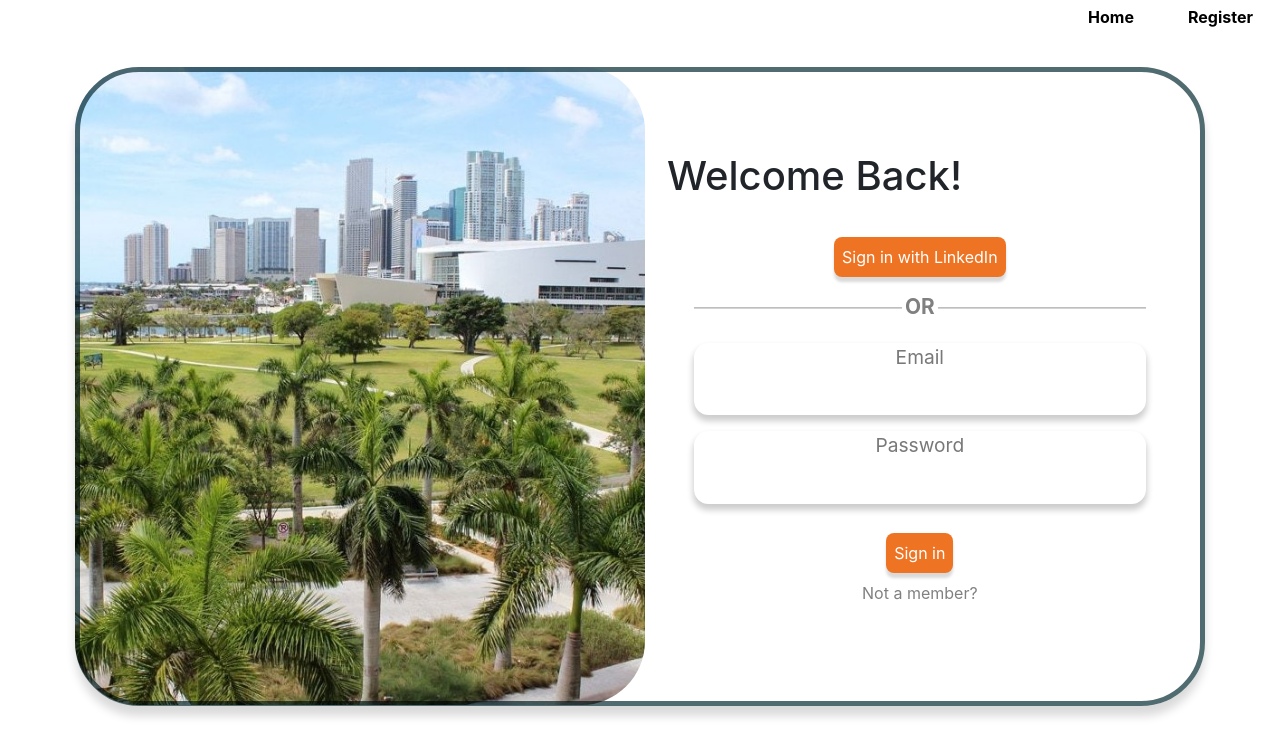
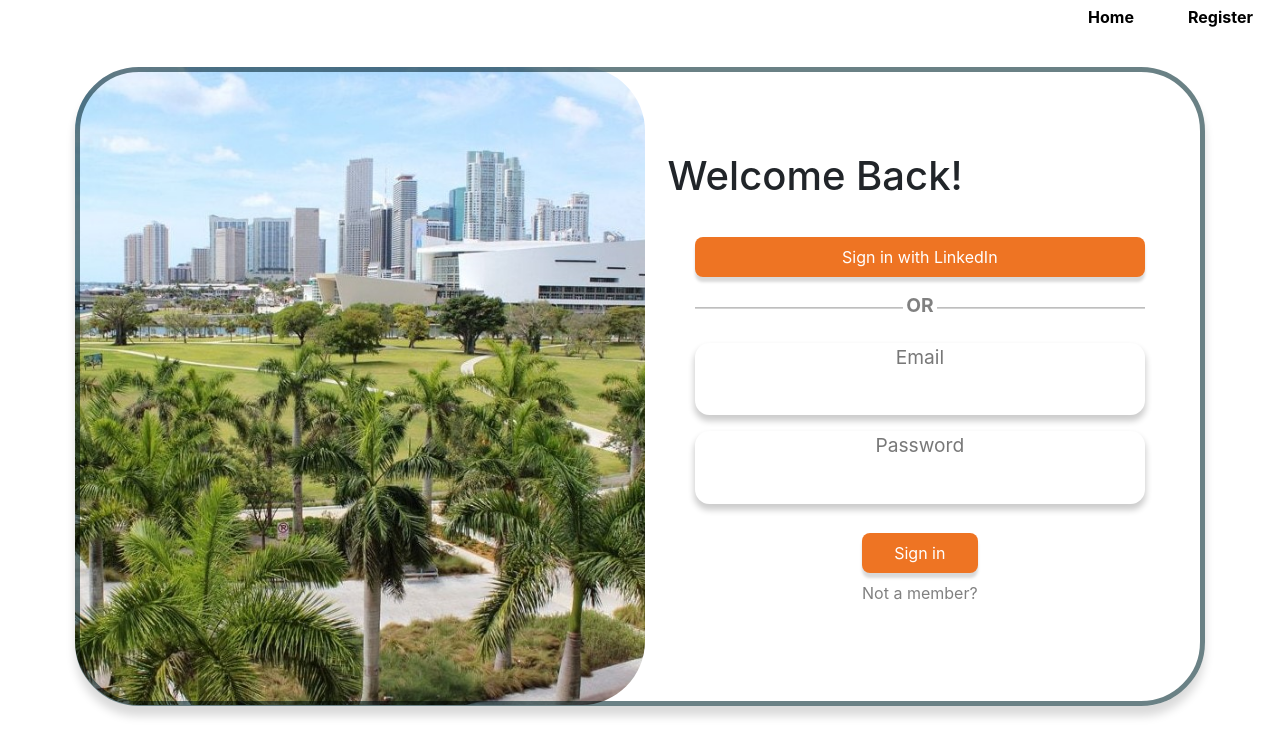
Before and after one commit to livio-zanardo/peoplebudget, a React (Create React App) app in the folder view/: page /login in a window 1280 px wide. Shown: the top 756 px of the page. Built offline with nearby package versions, Linux system fonts and the light colour scheme.

Commit message:
removed old button refs

```diff
--- a/view/src/components/GetStarted/index.jsx
+++ b/view/src/components/GetStarted/index.jsx
@@ -1,7 +1,6 @@
 import React from 'react';
 import Card from '../Card/index';
 import { Link } from 'react-router-dom';
-import Button from '../Button/index';
 import mapImg from '../../miamiMap.png';
 import { card, imageContainer, container } from './index.module.css';
 
@@ -36,16 +35,11 @@ const GetStarted = () => {
                         <div className="row">
                             <div className="col text-center">
                                 <Link color="white" to="/register">
-                                    <Button
-
-                                        color="#ee9623"
-                                        radius="5em"
-                                        sidePadding="1em"
-                                        centerPadding=".4em"
-                                        shadow
-                                    >
+                                <button
+                                className="button"
+                            >
                                         Get Started
-                                    </Button>
+                                    </button>
                                 </Link>
                             </div>
                         </div>
--- a/view/src/components/LoginComp/index.module.css
+++ b/view/src/components/LoginComp/index.module.css
@@ -1,4 +1,5 @@
-@media screen and (min-width: 300px) and (max-width: 700px) {
+/* Extra small devices (phones, 600px and down) */
+@media screen and (min-width: 300px) {
     .nav {
         grid-column: 1/4;
         padding-bottom: 1rem;
@@ -13,99 +14,11 @@
 
     .wrapper {
         display: grid;
-        grid-template-columns: 0% 100%;
+        grid-template-columns: 100%;
         border-radius: 4em;
         border-style: solid;
         border-width: thick;
-        border-color: rgb(08, 46, 52, 0.7);
-        box-shadow: 0px 10px 10px 0px rgb(218, 218, 218);
-        grid-column: 2/3;
-    }
-
-    .compContainer {
-        display: grid;
-        margin: 3rem 1rem;
-        grid-template-rows: 3.5rem 2rem 3rem 4fr;
-        grid-template-columns: 1fr 1fr 7fr 2fr;
-        row-gap: 0.8rem;
-    }
-
-    .welcome {
-        text-transform: capitalize;
-        grid-column: 2/ 5;
-    }
-
-    .button {
-        color: '#ee7423';
-        border-radius: 5em;
-    }
-
-    .linkedinSignIn {
-        justify-self: center;
-        grid-column: 3/4;
-        text-transform: capitalize;
-    }
-
-    .lineContainer {
-        display: grid;
-        justify-self: center;
-        grid-column: 3/4;
-    }
-
-    .input2 {
-        display: grid;
-        row-gap: 1rem;
-        grid-column: 3/4;
-    }
-
-    .signin {
-        display: grid;
-        padding-top: 0.8rem;
-        grid-template-rows: 1fr 1fr;
-        gap: 0.5rem;
-        justify-items: center;
-    }
-
-    .linkText {
-        color: grey;
-    }
-
-    .hr {
-        height: 1px;
-        width: 8rem;
-        background-color: lightgray;
-        grid-row: 3/4;
-    }
-
-    .or {
-        color: gray;
-        font-weight: bolder;
-        font-size: 1.2em;
-        grid-row: 3/4;
-        padding: 0rem 0.2rem;
-    }
-}
-
-@media screen and (min-width: 700px) and (max-width: 992px) {
-    .nav {
-        grid-column: 1/4;
-        padding-bottom: 1rem;
-    }
-
-    .container {
-        display: grid;
-        grid-template-columns: 1fr 15fr 1fr;
-        grid-column: 2/ 3;
-        padding-bottom: 3rem;
-    }
-
-    .wrapper {
-        display: grid;
-        grid-template-columns: 0% 100%;
-        border-radius: 4em;
-        border-style: solid;
-        border-width: thick;
-        border-color: rgb(08, 46, 52, 0.7);
+        border-color: rgb(08, 46, 52, 0.6);
         box-shadow: 0px 10px 10px 0px rgb(218, 218, 218);
         grid-column: 2/3;
     }
@@ -123,209 +36,7 @@
         grid-column: 2/ 5;
     }
 
-    .button {
-        color: '#ee7423';
-        border-radius: 5em;
-    }
-
     .linkedinSignIn {
-        justify-self: center;
-        grid-column: 3/4;
-        text-transform: capitalize;
-    }
-
-    .lineContainer {
-        display: grid;
-        justify-self: center;
-        grid-column: 3/4;
-    }
-
-    .input2 {
-        display: grid;
-        row-gap: 1rem;
-        grid-column: 3/4;
-    }
-
-    .signin {
-        display: grid;
-        padding-top: 0.8rem;
-        grid-template-rows: 1fr 1fr;
-        gap: 0.5rem;
-        justify-items: center;
-    }
-
-    .linkText {
-        color: grey;
-    }
-
-    .hr {
-        height: 1px;
-        width: 14rem;
-        background-color: lightgray;
-        grid-row: 3/4;
-    }
-
-    .or {
-        color: gray;
-        font-weight: bolder;
-        font-size: 1.2em;
-        grid-row: 3/4;
-        padding: 0rem 0.2rem;
-    }
-}
-
-@media screen and (min-width: 992px) {
-    .nav {
-        grid-column: 1/4;
-        padding-bottom: 1.5rem;
-    }
-
-    .container {
-        display: grid;
-        grid-template-columns: 1fr 15fr 1fr;
-        grid-column: 2/ 3;
-        padding-bottom: 4rem;
-    }
-
-    .wrapper {
-        display: grid;
-        grid-template-columns: 50% 50%;
-        border-radius: 4em;
-        border-style: solid;
-        border-width: thick;
-        border-color: rgb(08, 46, 52, 0.7);
-        box-shadow: 0px 10px 10px 0px rgb(218, 218, 218);
-        grid-column: 2/3;
-    }
-
-    .imageContainer {
-        margin: -0.3rem;
-        overflow: hidden;
-        background-image: url('../../AirlinesArena.jpg');
-        background-size: cover;
-        background-repeat: no-repeat;
-        border-radius: 4em;
-        mix-blend-mode: multiply;
-    }
-
-    .compContainer {
-        display: grid;
-        margin: 4rem 0rem;
-        grid-template-rows: 3.5rem 2rem 3rem 4fr;
-        grid-template-columns: 1fr 1fr 7fr 2fr;
-        row-gap: 0.7rem;
-    }
-
-    .welcome {
-        text-transform: capitalize;
-        grid-column: 2/ 5;
-    }
-
-    .button {
-        color: '#ee7423';
-        border-radius: 5em;
-    }
-
-    .linkedinSignIn {
-        justify-self: center;
-        grid-column: 3/4;
-        text-transform: capitalize;
-    }
-
-    .lineContainer {
-        display: grid;
-        justify-self: center;
-        grid-column: 3/4;
-    }
-
-    .input2 {
-        display: grid;
-        row-gap: 1rem;
-        grid-column: 3/4;
-    }
-
-    .signin {
-        display: grid;
-        padding-top: 0.8rem;
-        grid-template-rows: 1fr 1fr;
-        gap: 0.5rem;
-        justify-items: center;
-    }
-
-    .linkText {
-        color: grey;
-    }
-
-    .hr {
-        height: 1px;
-        width: 9rem;
-        background-color: lightgray;
-        grid-row: 3/4;
-    }
-
-    .or {
-        color: gray;
-        font-weight: bolder;
-        font-size: 1.3em;
-        grid-row: 3/4;
-        padding: 0rem 0.2rem;
-    }
-}
-
-@media screen and (min-width: 1200px) {
-    .nav {
-        grid-column: 1/4;
-        padding-bottom: 1.5rem;
-    }
-
-    .container {
-        display: grid;
-        grid-template-columns: 1fr 15fr 1fr;
-        grid-column: 2/ 3;
-        padding-bottom: 4rem;
-    }
-
-    .wrapper {
-        display: grid;
-        grid-template-columns: 50% 50%;
-        border-radius: 4em;
-        border-style: solid;
-        border-width: thick;
-        border-color: rgb(08, 46, 52, 0.7);
-        box-shadow: 0px 10px 10px 0px rgb(218, 218, 218);
-        grid-column: 2/3;
-    }
-
-    .imageContainer {
-        margin: -0.3rem;
-        overflow: hidden;
-        background-image: url('../../AirlinesArena.jpg');
-        background-size: cover;
-        background-repeat: no-repeat;
-        border-radius: 4em;
-        mix-blend-mode: multiply;
-    }
-
-    .compContainer {
-        display: grid;
-        margin: 5rem 0rem;
-        grid-template-rows: 4.5rem 2rem 3rem 4fr;
-        grid-template-columns: 1fr 1fr 7fr 2fr;
-        row-gap: 0.8rem;
-    }
-
-    .welcome {
-        text-transform: capitalize;
-        grid-column: 2/ 5;
-    }
-
-    .button {
-        color: '#ee7423';
-        border-radius: 5em;
-    }
-
-    .linkedinSignIn {
-        justify-self: center;
         grid-column: 3/4;
         text-transform: capitalize;
     }
@@ -338,7 +49,7 @@
 
     .hr {
         height: 1px;
-        width: 13rem;
+        width: 10rem;
         background-color: lightgray;
         grid-row: 3/4;
     }
@@ -346,7 +57,7 @@
     .or {
         color: gray;
         font-weight: bolder;
-        font-size: 1.3em;
+        font-size: 1.2em;
         grid-row: 3/4;
         padding: 0rem 0.2rem;
     }
@@ -362,10 +73,70 @@
         padding-top: 0.8rem;
         grid-template-rows: 1fr 1fr;
         gap: 0.5rem;
-        justify-items: center;
+        justify-content: center;
     }
 
     .linkText {
         color: grey;
     }
 }
+
+/* Small devices (portrait tablets and large phones, 600px and up) */
+@media screen and (min-width: 600px) {
+    .compContainer {
+        margin: 3rem 3rem;
+    }
+
+    .hr {
+        width: 14.5rem;
+    }
+}
+
+/* Large devices (laptops/desktops, 992px and up) */
+@media screen and (min-width: 992px) {
+    .nav {
+        grid-column: 1/4;
+        padding-bottom: 1.5rem;
+    }
+
+    .container {
+        padding-bottom: 4rem;
+    }
+
+    .wrapper {
+        grid-template-columns: 50% 50%;
+    }
+
+    .imageContainer {
+        margin: -0.3rem;
+        overflow: hidden;
+        background-image: url('../../AirlinesArena.jpg');
+        background-size: cover;
+        background-repeat: no-repeat;
+        border-radius: 4em;
+        mix-blend-mode: multiply;
+    }
+
+    .compContainer {
+        margin: 4rem 0rem;
+        grid-template-rows: 3.5rem 2rem 3rem 4fr;
+        row-gap: 0.7rem;
+    }
+
+    .hr {
+        width: 9rem;
+    }
+}
+
+/* Extra large devices (large laptops and desktops, 1200px and up) */
+@media screen and (min-width: 1200px) {
+    .compContainer {
+        margin: 5rem 0rem;
+        grid-template-rows: 4.5rem 2rem 3rem 4fr;
+        row-gap: 0.8rem;
+    }
+
+    .hr {
+        width: 13rem;
+    }
+}
--- a/view/src/components/ProjectsList/index.jsx
+++ b/view/src/components/ProjectsList/index.jsx
@@ -1,5 +1,4 @@
 import React, { useContext, useState, useEffect } from 'react';
-import Button from '../Button/index';
 import { Context } from '../../store/store';
 import { hideScrollBar } from './index.module.css';
 
@@ -66,18 +65,15 @@ export const ProjectDetails = (props) => {
             >
                 <div className="row pt-4">
                     <div className="col-auto">
-                        <Button
-                            color="red"
-                            radius=".25em"
-                            centerPadding=".25em"
-                            sidePadding=".25em"
+                        <button
+                            className="button"
                             onClick={() => {
                                 props.setProjectId(null);
                                 props.setViewList((viewList) => !viewList);
                             }}
                         >
                             Back
-                        </Button>
+                        </button>
                     </div>
                     <div className="col-8 text-center">
                         <h2>{title}</h2>
```
Also changed, not shown: view/src/components/RegistrationComp/index.jsx (+8 -19 lines), view/src/pages/UserRegistration.jsx (+0 -8 lines).
